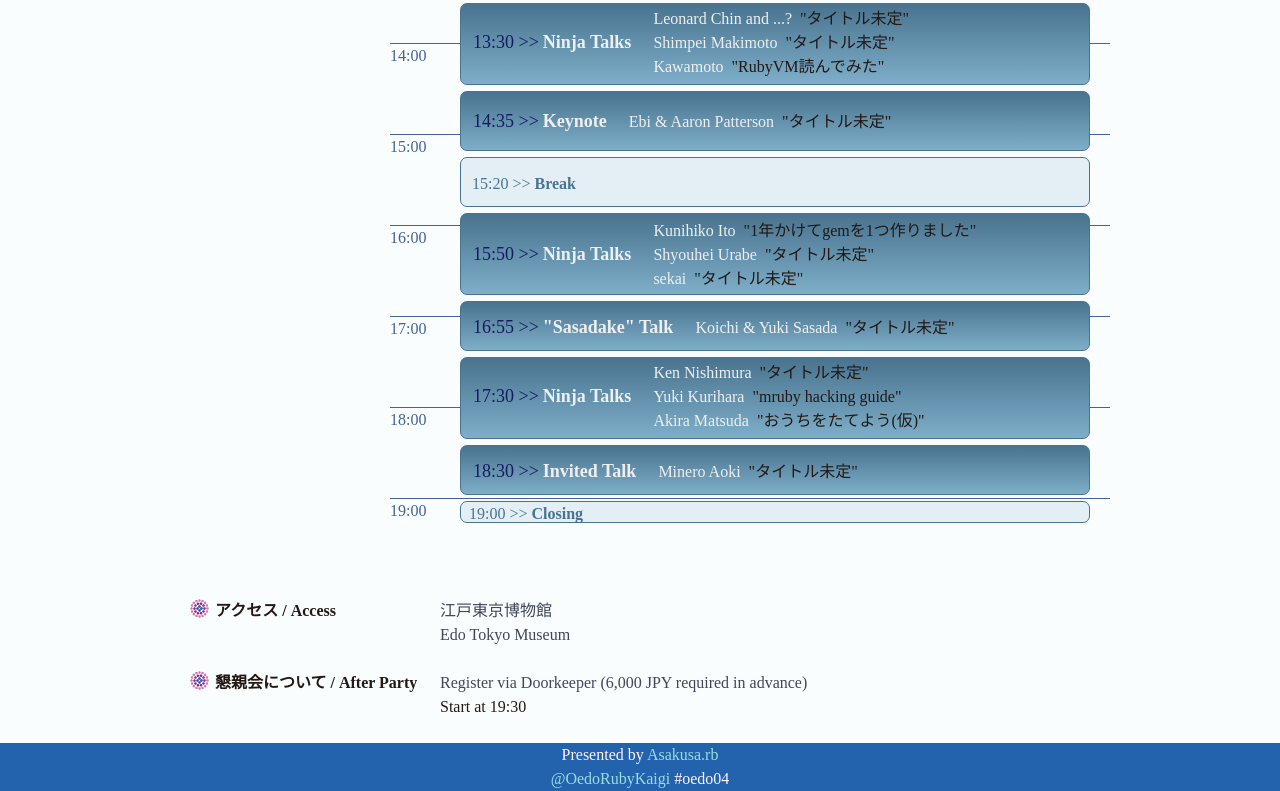
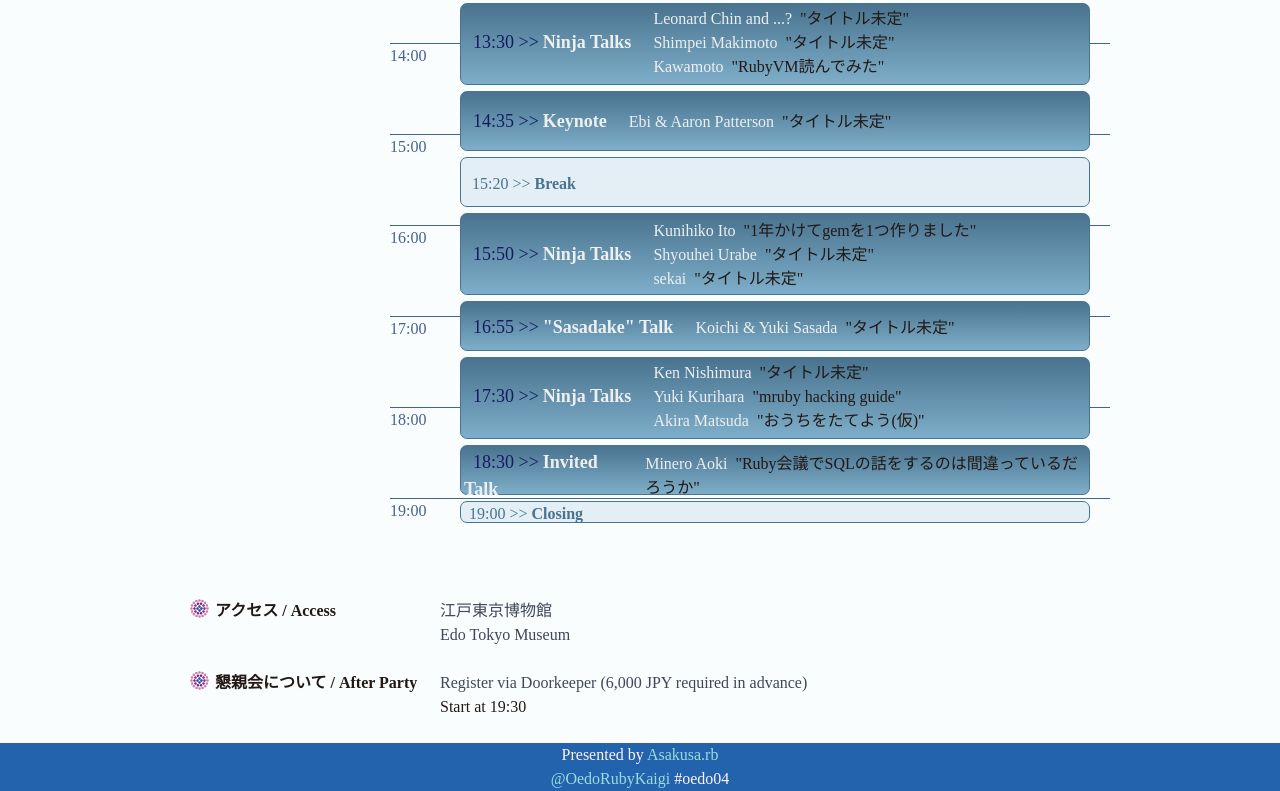
Before and after one commit to asakusarb/oedo04, a plain HTML site: page public/index.html in a window 1280 px wide. Shown: the part 2982-3773 px from the top of the page. Drawn offline with Linux system fonts and the light colour scheme.

Commit message:
Add session title (Minero Aoki)

```diff
--- a/public/index.html
+++ b/public/index.html
@@ -261,7 +261,7 @@
   <b class="program">Invited Talk</b>
 </td>
 <td>
-  <span class="speakers_name">Minero Aoki</span>"タイトル未定"<br>
+  <span class="speakers_name">Minero Aoki</span>"Ruby会議でSQLの話をするのは間違っているだろうか"<br>
 </td>
 </tr></table>
 </div>
```
